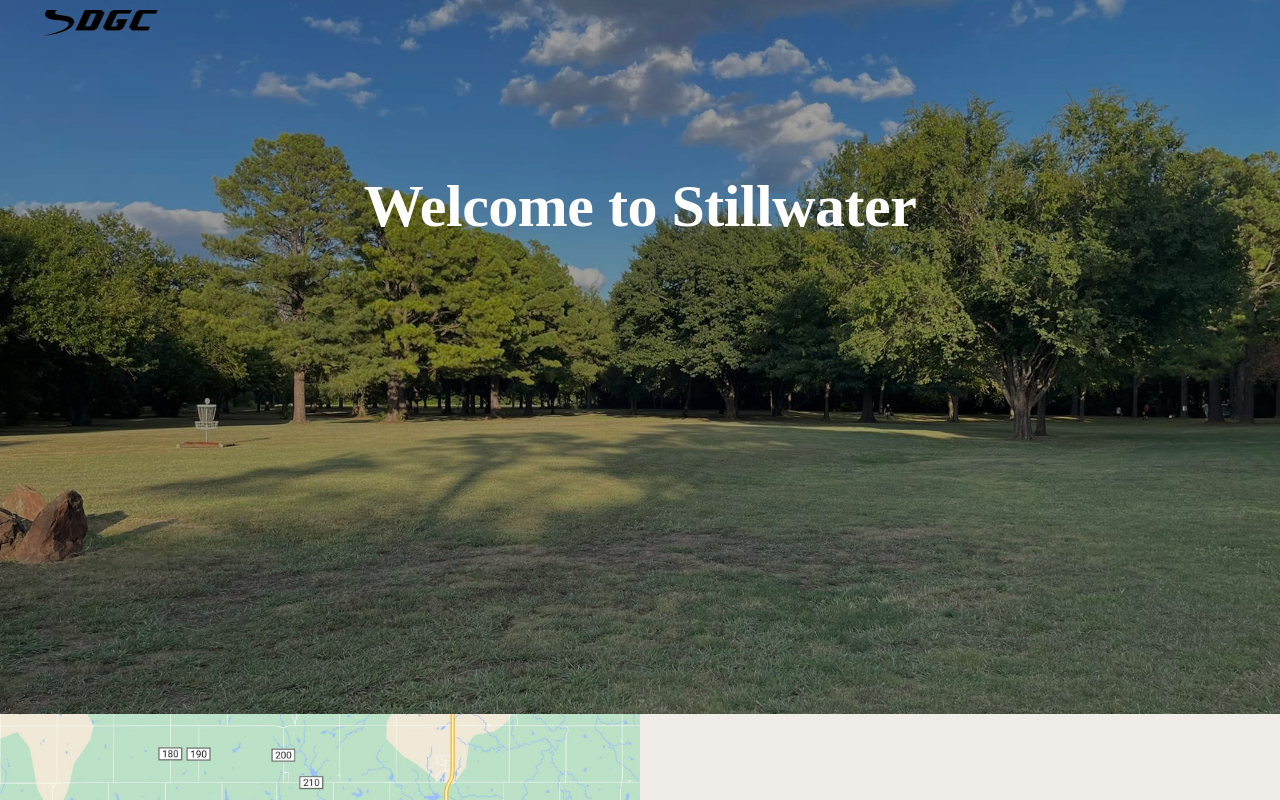
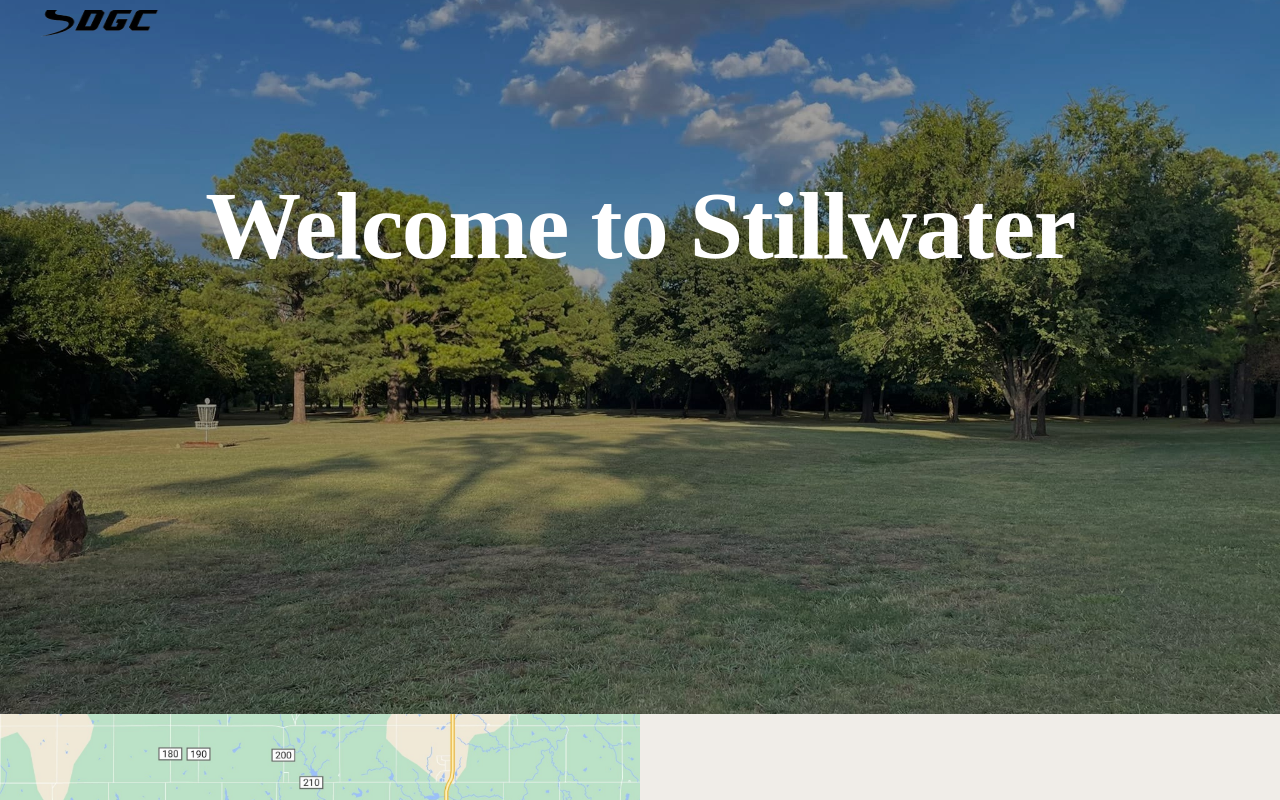
Before and after one commit to codrum/codrum.github.io, a Next.js app: page / in a window 1280 px wide. Shown: the top 800 px of the page. Built offline with nearby package versions, Linux system fonts and the light colour scheme.

Commit message:
rm footer

```diff
--- a/components/Hero.tsx
+++ b/components/Hero.tsx
@@ -20,7 +20,7 @@ export const Hero = () => {
 			<Container>
 				<Typography
 					component='h1'
-					variant='h2'
+					variant='h1'
 					align='center'
 					color='white'
 					gutterBottom
--- a/components/Home.tsx
+++ b/components/Home.tsx
@@ -40,7 +40,7 @@ export const Home = () => {
 				<SDGCInfo />
 				<Activities />
 			</main>
-			<Footer />
+			{/* <Footer /> */}
 		</ThemeProvider>
 	)
 }
--- a/styles/globals.css
+++ b/styles/globals.css
@@ -4,6 +4,7 @@ body {
 	margin: 0;
 	width: 100%;
 	min-height: 100%;
+	max-width: 100%;
 	font-family: -apple-system, BlinkMacSystemFont, Segoe UI, Roboto, Oxygen,
 		Ubuntu, Cantarell, Fira Sans, Droid Sans, Helvetica Neue, sans-serif;
 }
@@ -11,6 +12,10 @@ body {
 a {
 	color: inherit;
 	text-decoration: none;
+}
+
+#__next {
+	max-width: 100%;
 }
 
 * {
```
